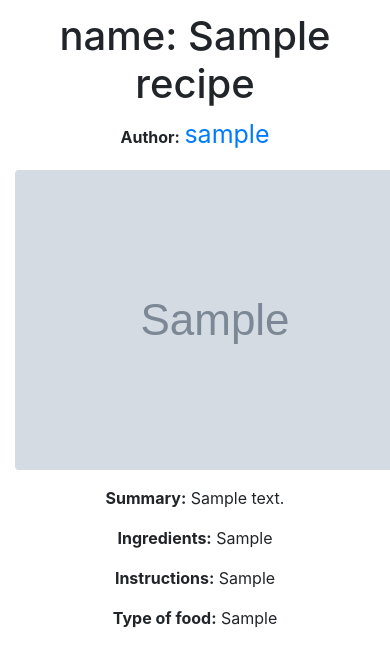
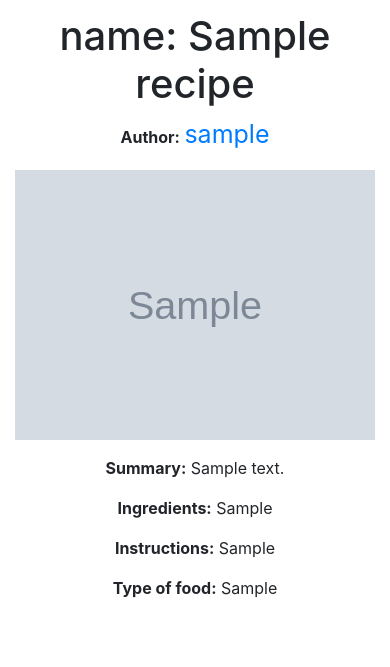
Before and after one commit to acoreynews/buenprovecho, a Django app: a page that uses recipes/templates/recipes/recipe_detail.html in a window 390 px wide; the page is wider, and only the part inside the window is pictured. Shown: the part 111-778 px from the top of that part. Run offline with Django 3.2, Linux system fonts and the light colour scheme; tables that the repository leaves empty hold one stand-in row (values such as "Sample post"); grey boxes marked "Sample" are stand-in pictures; some libraries are stand-ins or nearby versions.

Commit message:
Made images on detail page more responsive

```diff
--- a/recipes/templates/recipes/recipe_detail.html
+++ b/recipes/templates/recipes/recipe_detail.html
@@ -19,7 +19,7 @@ li {text-align: center;}
 <!--<img src="{{recipe.photo.url}}" class="img-fluid" alt="Responsive image"> -->
 <!--  <img src="{{recipe.photo.url}}" class="rounded mx-auto d-block" alt="...">-->
 <div class="text-center">
-  <img src="{{recipe.photo.url}}" class="rounded" alt="...">
+  <img class="img-fluid" src="{{recipe.photo.url}}" class="rounded" alt="...">
 </div>
 
   {% endif %}
```
